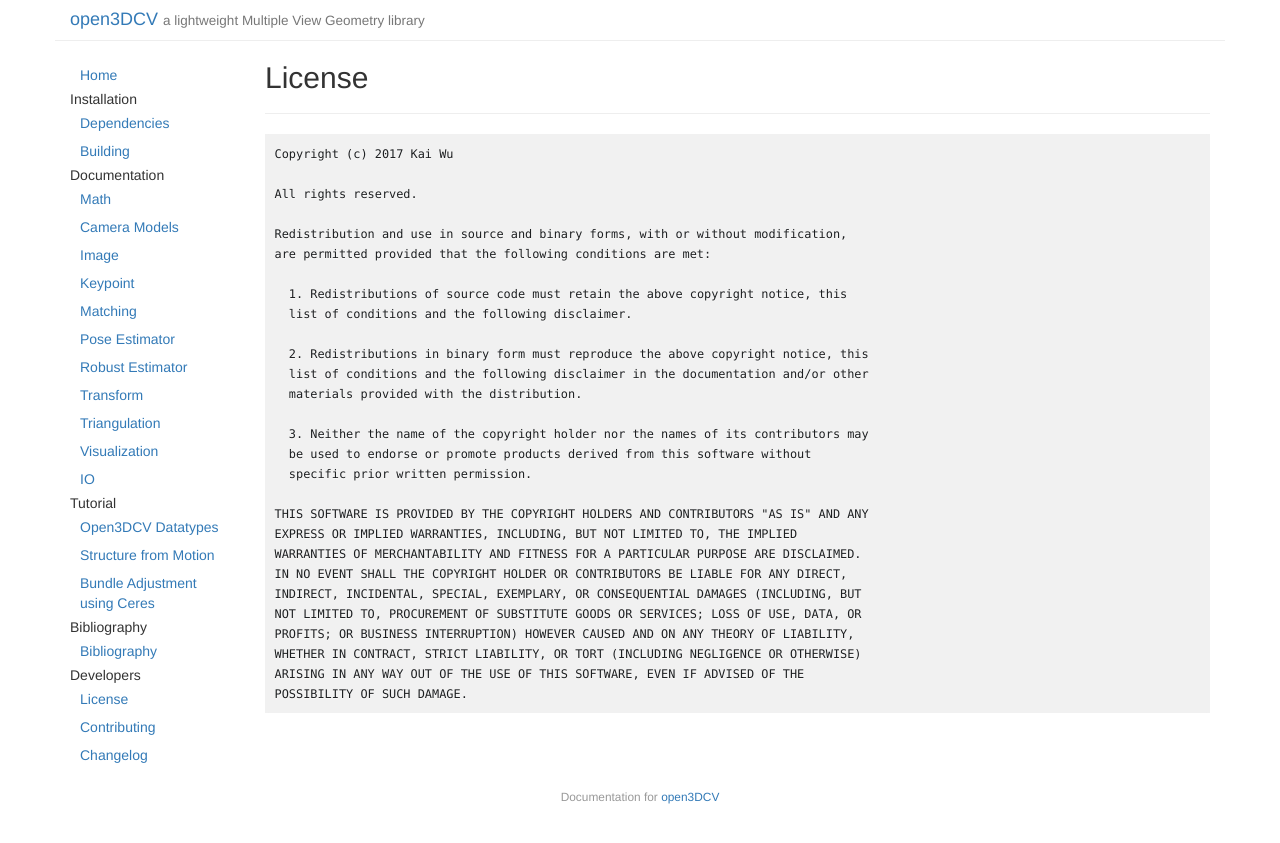
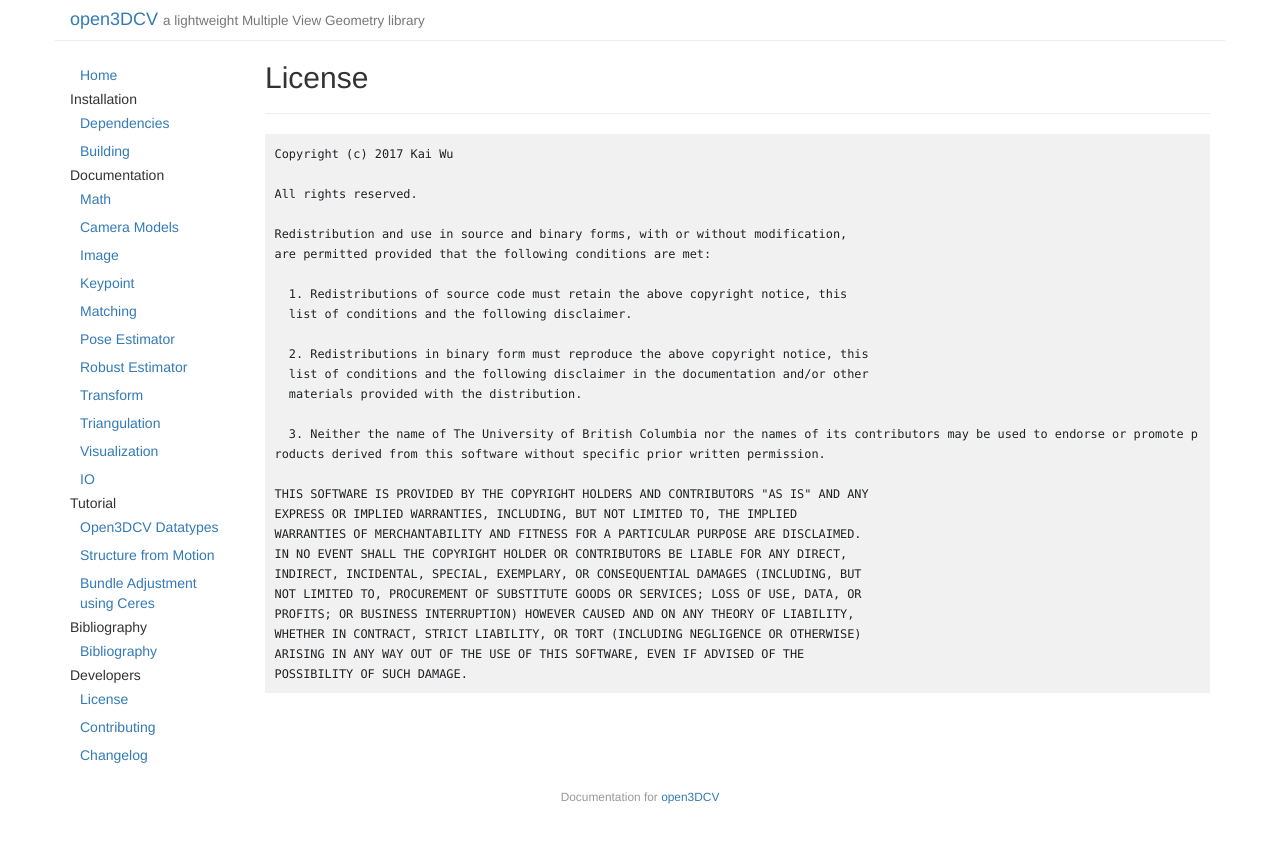
Before and after one commit to imkaywu/open3DCV, a Jekyll site: the page built from docs/_posts/2017-09-28-license.md, in a window 1280 px wide. Shown: the top 843 px of the page. Built offline with Jekyll 4.4.1, drawn with Linux system fonts in a browser that asks for light colours.

Commit message:
update license

```diff
--- a/docs/_posts/2017-09-28-license.md
+++ b/docs/_posts/2017-09-28-license.md
@@ -20,9 +20,7 @@ are permitted provided that the following conditions are met:
   list of conditions and the following disclaimer in the documentation and/or other
   materials provided with the distribution.
 
-  3. Neither the name of the copyright holder nor the names of its contributors may
-  be used to endorse or promote products derived from this software without
-  specific prior written permission.
+  3. Neither the name of The University of British Columbia nor the names of its contributors may be used to endorse or promote products derived from this software without specific prior written permission.
 
 THIS SOFTWARE IS PROVIDED BY THE COPYRIGHT HOLDERS AND CONTRIBUTORS "AS IS" AND ANY
 EXPRESS OR IMPLIED WARRANTIES, INCLUDING, BUT NOT LIMITED TO, THE IMPLIED
```
Also changed, not shown: docs/_posts/2017-10-09-open3dcv-datatypes.md (+0 -1 lines), LICENSE.md, README.md, 1 other file.
